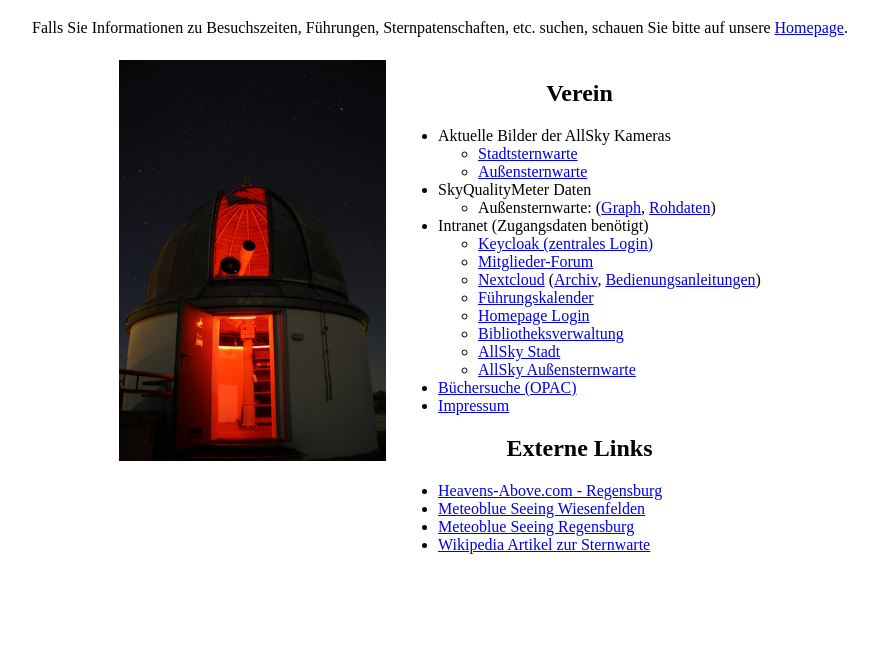
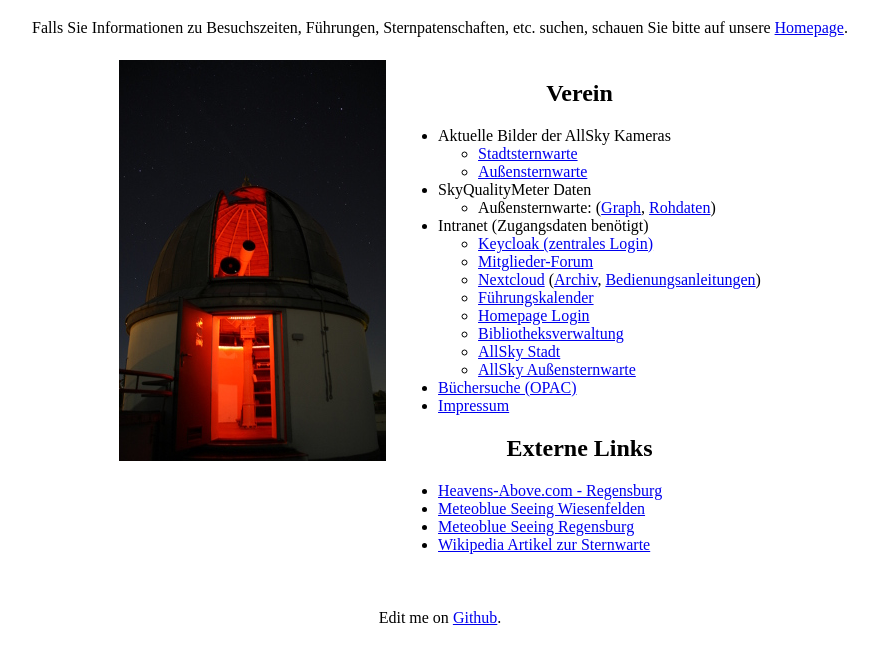
Before and after one commit to SternwarteRegensburg/intranet-homepage, a plain HTML site: page index.html in a window 1280 px wide. Shown: the part 61-722 px from the top of the page, without its empty margins (200-1078 px from the left). Drawn offline with Linux system fonts and the light colour scheme; no server answers.

Commit message:
Add Github edit link

```diff
--- a/index.html
+++ b/index.html
@@ -65,6 +65,7 @@ fetch('https://stw-r.de/sqm-aussen/last.txt')
 					</td>
 				</tr>
 			</table>
+			<div align="center" style="margin-top: 2em;">Edit me on <a href="https://github.com/SternwarteRegensburg/intranet-homepage">Github</a>.</div>
 		</div>
 	</body>
 </html>
```
